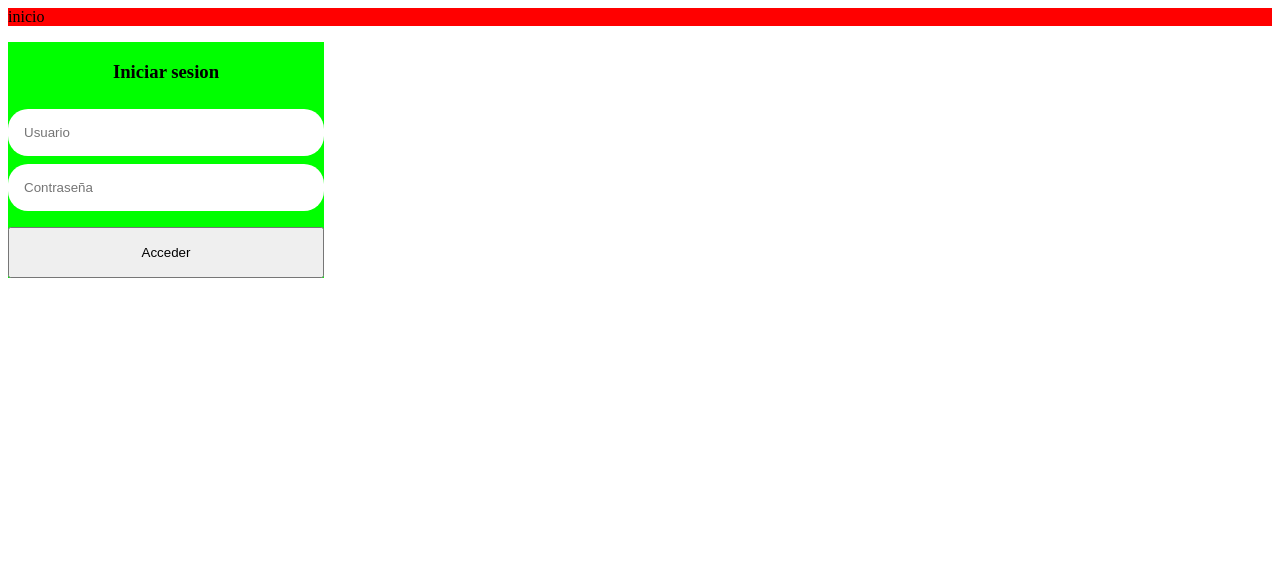
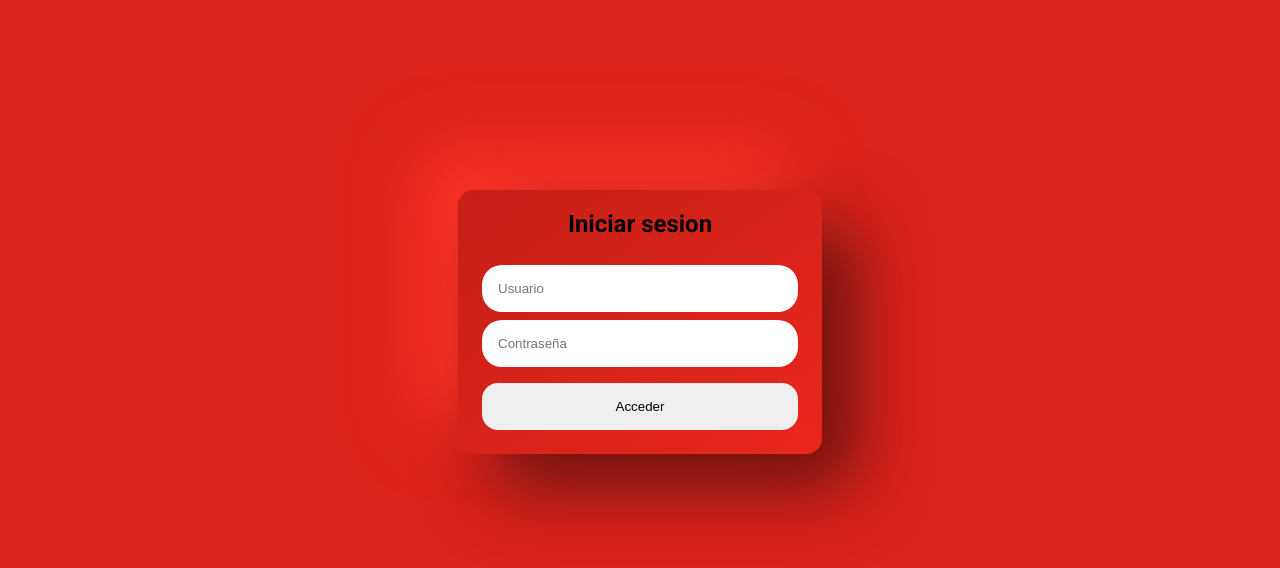
Before and after one commit to GabiGuerrero/proyecto-web-IPFL, a plain HTML site: page index.html in a window 1280 px wide. Drawn offline with Linux system fonts and the light colour scheme.

Commit message:
Estilos pantalla Login

```diff
--- a/css/styles.css
+++ b/css/styles.css
@@ -1,16 +1,28 @@
+body{
+    background-color: #DB241B;
+    font-family: 'Roboto', open-sans;
+}
+
 .header{
-    background-color: red;
+    background-color: #DB241B;
 }
 
 .div_input{
-    background-color: lime;
     display: grid;
     width: 25%;
-    height: 15%;
-    margin-top: 1rem;
+    height: 50%;
+    padding: 0 1.5rem 1.5rem 1.5rem;
+    margin: auto;
+    margin-top: 15%;
+    border-radius: 16px;
+    background: linear-gradient(145deg, #c52018, #ea271d);
+    box-shadow:  35px 35px 70px #6e120e,
+                 -35px -35px 70px #ff3629;
 }
+
 .title{
     text-align: center;
+    font-size: 400;
 }
 
 .input{
@@ -23,4 +35,6 @@
 .access_btn{
     padding: 1rem;
     margin-top: 1rem;
+    border-radius: 16px;
+    border: none;
 }
--- a/index.html
+++ b/index.html
@@ -5,18 +5,19 @@
     <meta http-equiv="X-UA-Compatible" content="IE=edge">
     <meta name="viewport" content="width=device-width, initial-scale=1.0">
     <title>Pedidos Ya</title>
+    <link rel="preconnect" href="https://fonts.googleapis.com">
+    <link rel="preconnect" href="https://fonts.gstatic.com" crossorigin>
+    <link href="https://fonts.googleapis.com/css2?family=Roboto:wght@400;700&display=swap" rel="stylesheet">
     <link rel="stylesheet" href="./css/styles.css">
 </head>
+
 <body>
-    <header class="header">
-        <nav>inicio</nav>
-    </header>
-
-    <div class="div_input">
-        <h3 class="title">Iniciar sesion</h3>
+    <section class="div_input">
+        <h2 class="title">Iniciar sesion</h2>
         <input class="input" type="text" placeholder="Usuario">
         <input class="input" type="text" placeholder="Contraseña">
         <input class="access_btn" type="button" value="Acceder">
-    </div>
+    </section>
 </body>
+
 </html>
```
